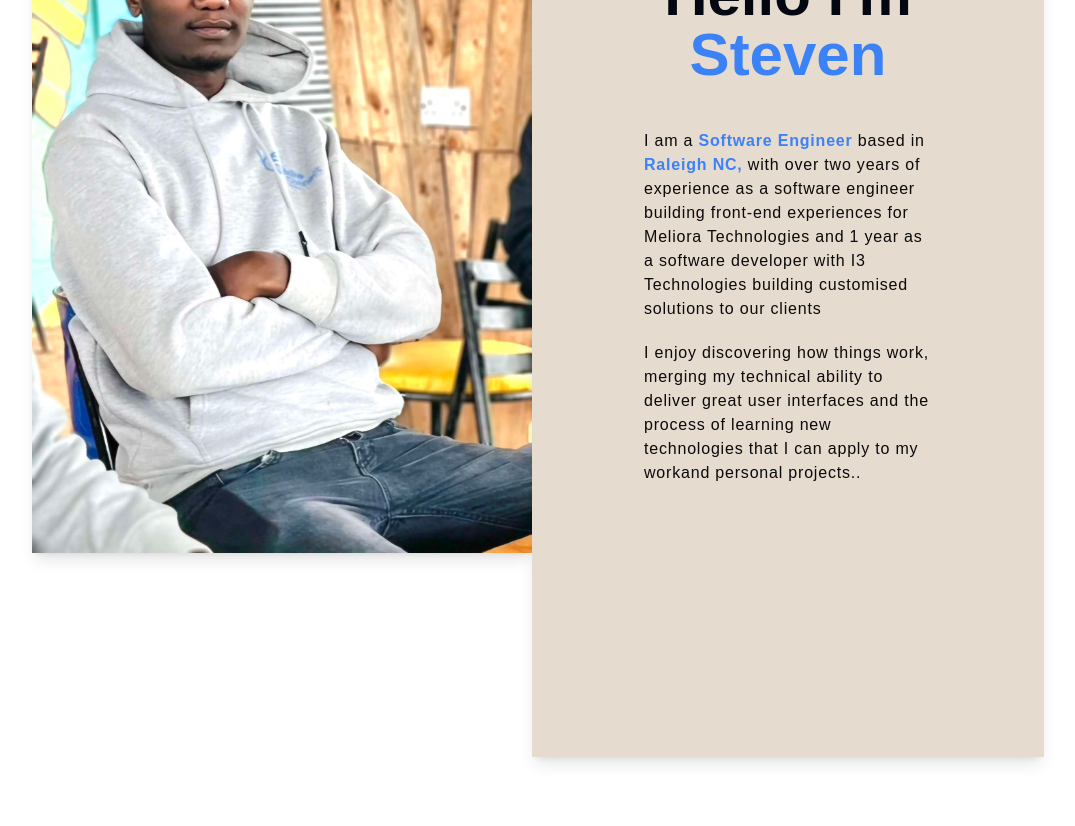
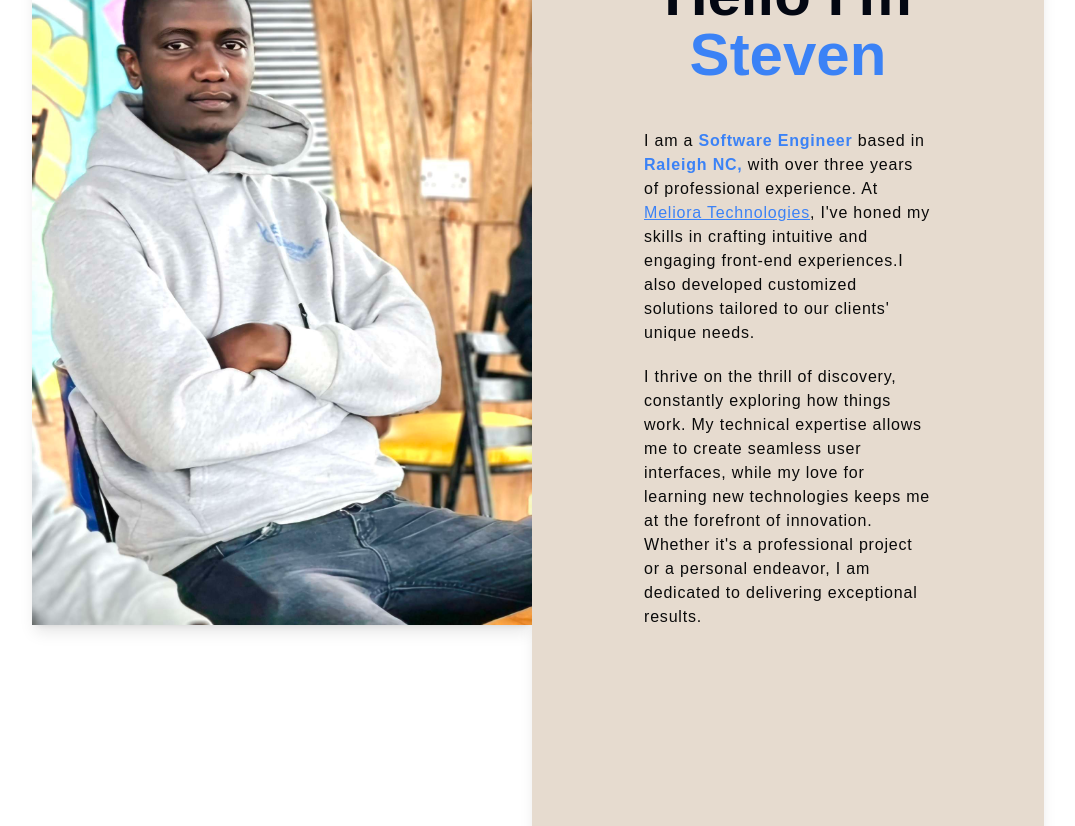
Before and after one commit to stevomusembi/my-site, a Next.js app: page /about in a window 1280 px wide. Shown: the part 620-1446 px from the top of the page, without its empty margins (102-1177 px from the left). Built offline with nearby package versions, Linux system fonts and the light colour scheme.

Commit message:
refined the wording on the about section to be clearer

```diff
--- a/app/(pages)/about/page.tsx
+++ b/app/(pages)/about/page.tsx
@@ -20,10 +20,9 @@ export default function About() {
                 <div className="flex  flex-col justify-center items-center p-4">
                     <h2 className="lg:text-6xl text-4xl my-3 font-bold text-center lg:py-8 py-4	 ">Hello I'm <span className="text-blue-500 font-bold">  {name} </span></h2>
                     <p className="leading-6 mb-5 text-base text-neutral-950 tracking-wider" >
-                        I am a <span className="text-blue-500 font-bold">  Software Engineer </span> based in <span className="text-blue-500 font-bold">Raleigh NC, </span> with over two years of experience as a software engineer building front-end experiences for Meliora Technologies and 1 year as a software developer  with I3 Technologies building customised solutions to our clients
-
+                        I am a <span className="text-blue-500 font-bold">  Software Engineer </span> based in <span className="text-blue-500 font-bold">Raleigh NC, </span> with over three years of professional experience. At <a className="text-blue-500 underline" target="_blank" rel="noopener noreferrer" href="https://www.meliora.co.ke">Meliora Technologies</a>, I've honed my skills in crafting intuitive and engaging front-end experiences.I also developed customized solutions tailored to our clients' unique needs.
                     </p>
-                    <p className="leading-6 text-base  text-neutral-950 tracking-wider">  I enjoy discovering how things work, merging my technical ability to deliver great user interfaces and the process of learning new technologies that I can apply to my workand personal projects..</p>
+                    <p className="leading-6 text-base  text-neutral-950 tracking-wider"> I thrive on the thrill of discovery, constantly exploring how things work. My technical expertise allows me to create seamless user interfaces, while my love for learning new technologies keeps me at the forefront of innovation. Whether it's a professional project or a personal endeavor, I am dedicated to delivering exceptional results.</p>
                 </div>
             </div>
 
```
